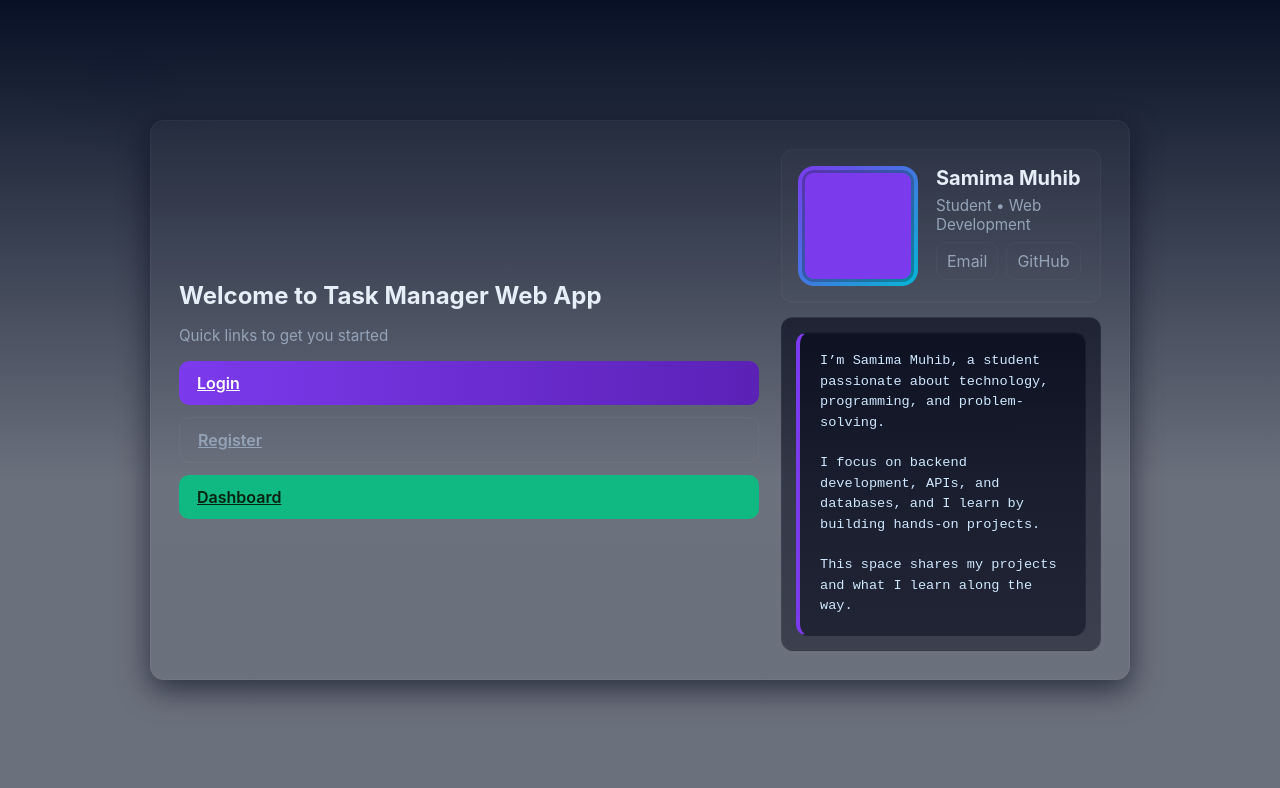
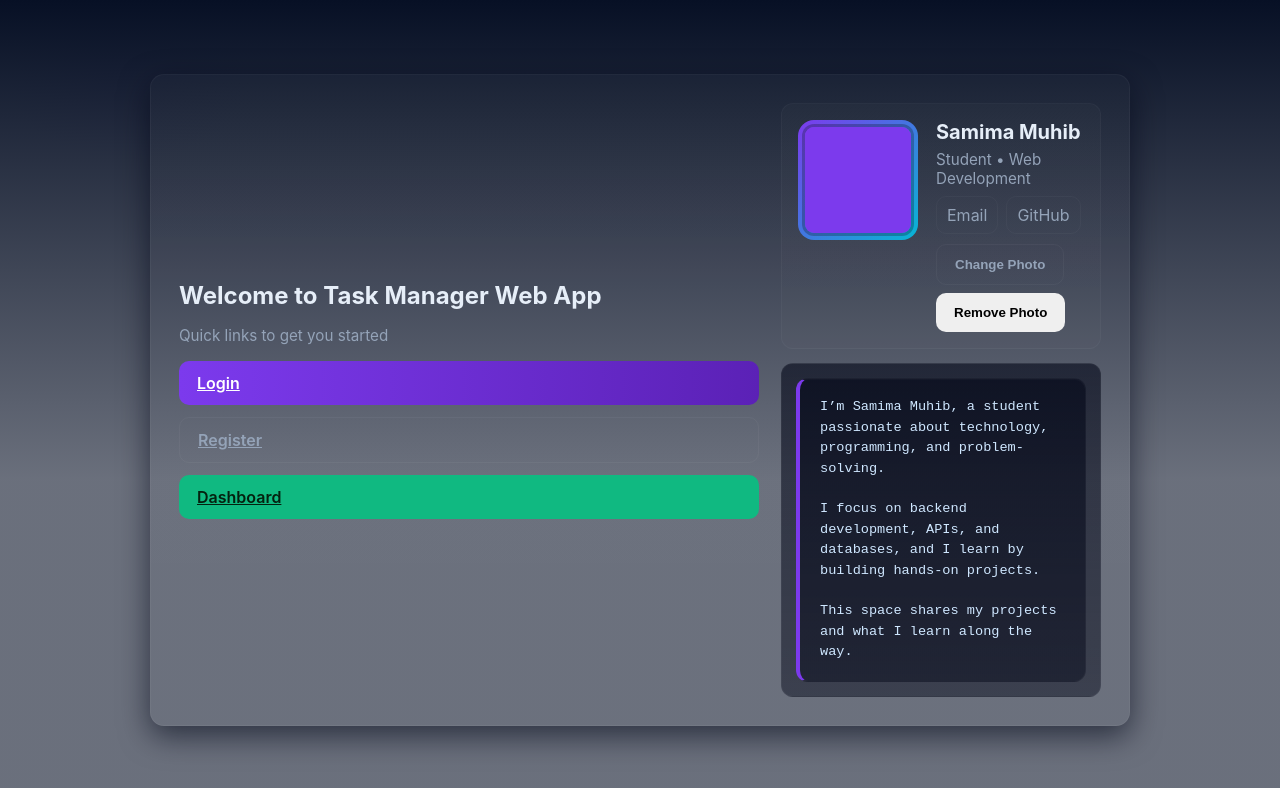
Before and after one commit to samimamuhib/final-backend, a website: page public/index.html in a window 1280 px wide. Drawn offline with Linux system fonts and the light colour scheme.

Commit message:
Add profile photo upload UI to homepage

```diff
--- a/public/index.html
+++ b/public/index.html
@@ -35,6 +35,11 @@
                   <a href="#">GitHub</a>
 
                 </div>
+                <div style="margin-top:10px;display:flex;gap:8px;flex-wrap:wrap">
+                  <input id="photoInput" type="file" accept="image/*" style="display:none">
+                  <button class="btn btn-ghost" onclick="document.getElementById('photoInput').click();">Change Photo</button>
+                  <button class="btn" onclick="removeProfilePhoto();">Remove Photo</button>
+                </div>
 
               </div>
             </div>
```
